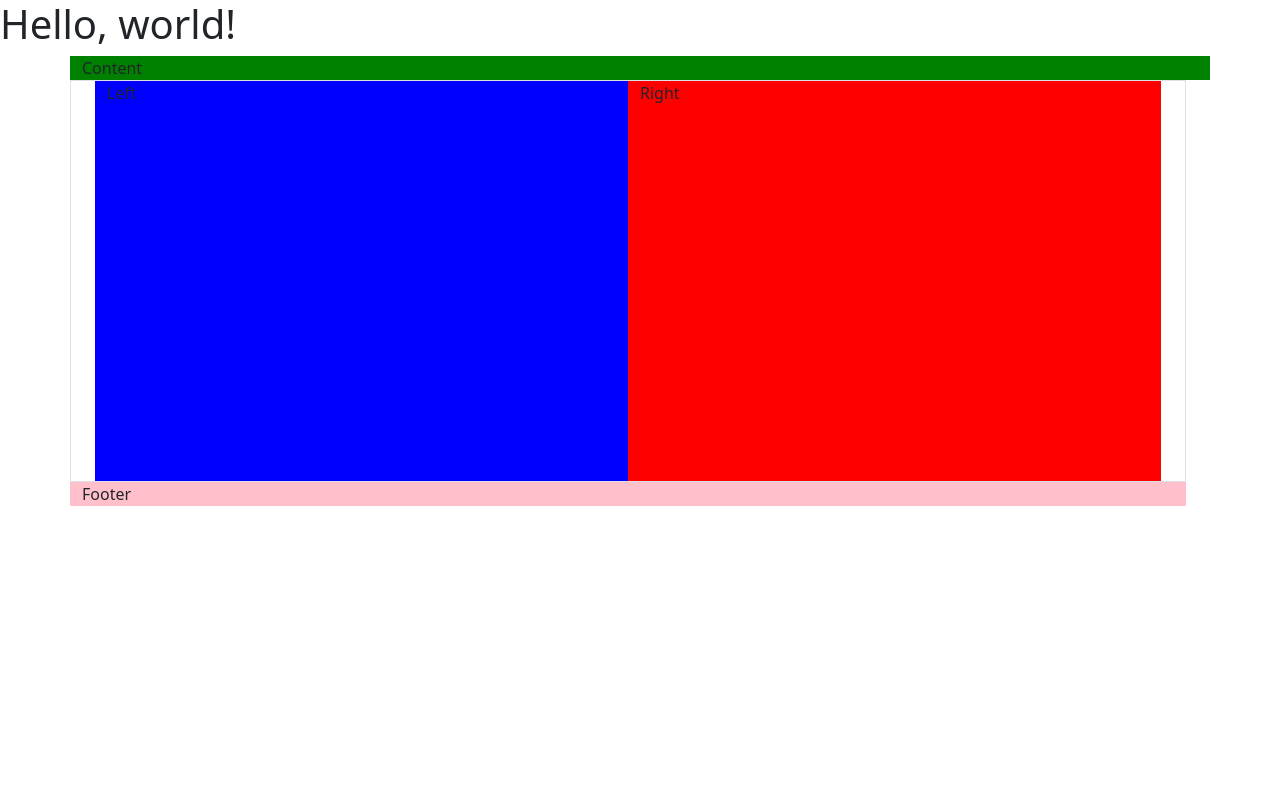
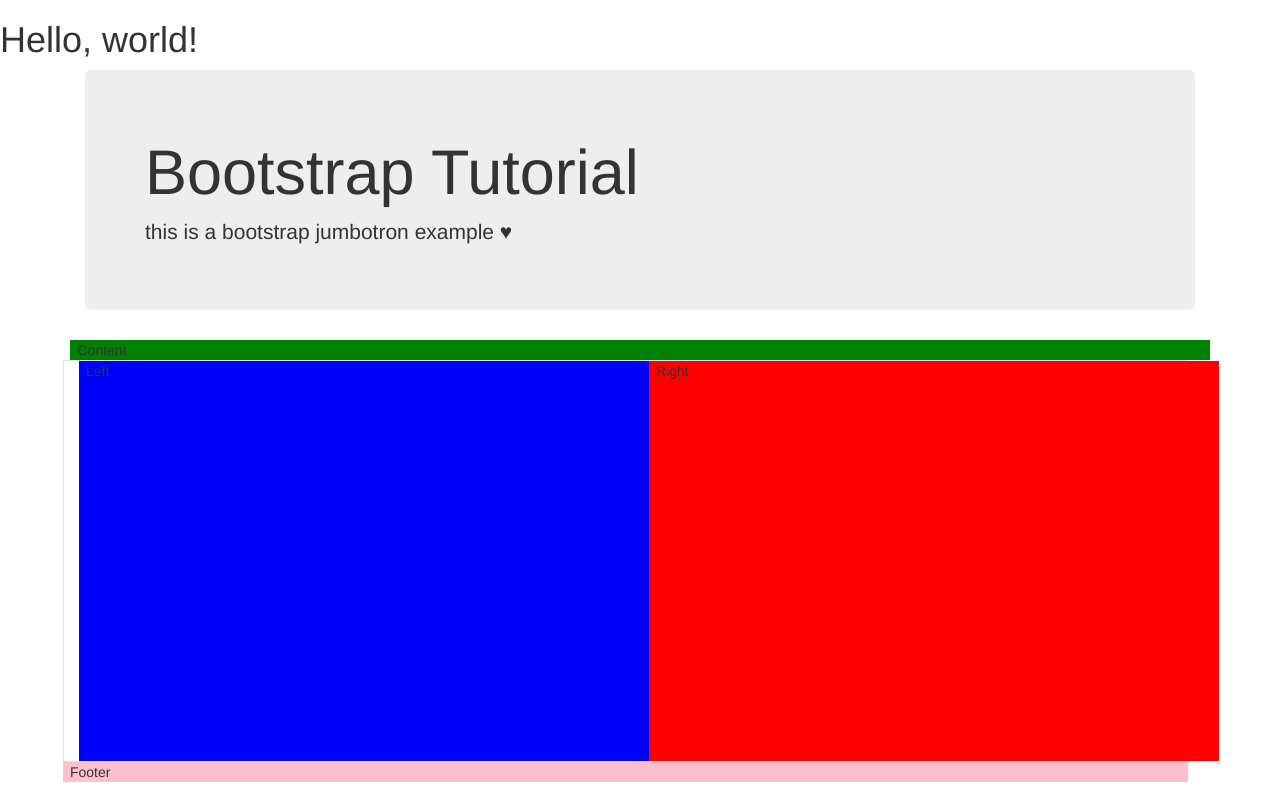
Before and after one commit to anordinarycynic/collab-practice, a plain HTML site: page index.html in a window 1280 px wide. Drawn offline with nearby package versions, Linux system fonts and the light colour scheme.

Commit message:
made a jumbotron

```diff
--- a/index.html
+++ b/index.html
@@ -23,6 +23,23 @@
     <script src="https://cdn.jsdelivr.net/npm/@popperjs/core@2.10.2/dist/umd/popper.min.js" integrity="sha384-7+zCNj/IqJ95wo16oMtfsKbZ9ccEh31eOz1HGyDuCQ6wgnyJNSYdrPa03rtR1zdB" crossorigin="anonymous"></script>
     <script src="https://cdn.jsdelivr.net/npm/bootstrap@5.1.3/dist/js/bootstrap.min.js" integrity="sha384-QJHtvGhmr9XOIpI6YVutG+2QOK9T+ZnN4kzFN1RtK3zEFEIsxhlmWl5/YESvpZ13" crossorigin="anonymous"></script>
     -->
+    <head>
+      <title>Bootstrap Example</title>
+      <meta charset="utf-8">
+      <meta name="viewport" content="width=device-width, initial-scale=1">
+      <link rel="stylesheet" href="https://maxcdn.bootstrapcdn.com/bootstrap/3.4.1/css/bootstrap.min.css">
+      <script src="https://ajax.googleapis.com/ajax/libs/jquery/3.6.0/jquery.min.js"></script>
+      <script src="https://maxcdn.bootstrapcdn.com/bootstrap/3.4.1/js/bootstrap.min.js"></script>
+    </head>
+    <body>
+
+    <div class="container">
+      <div class="jumbotron">
+        <h1>Bootstrap Tutorial</h1>
+        <p>this is a bootstrap jumbotron example &hearts;</p>
+      </div>
+    </div>
+
     <div class="container">
       <div class="row">
         <div class="col head" style="background-color: green;">Content</div>
```
